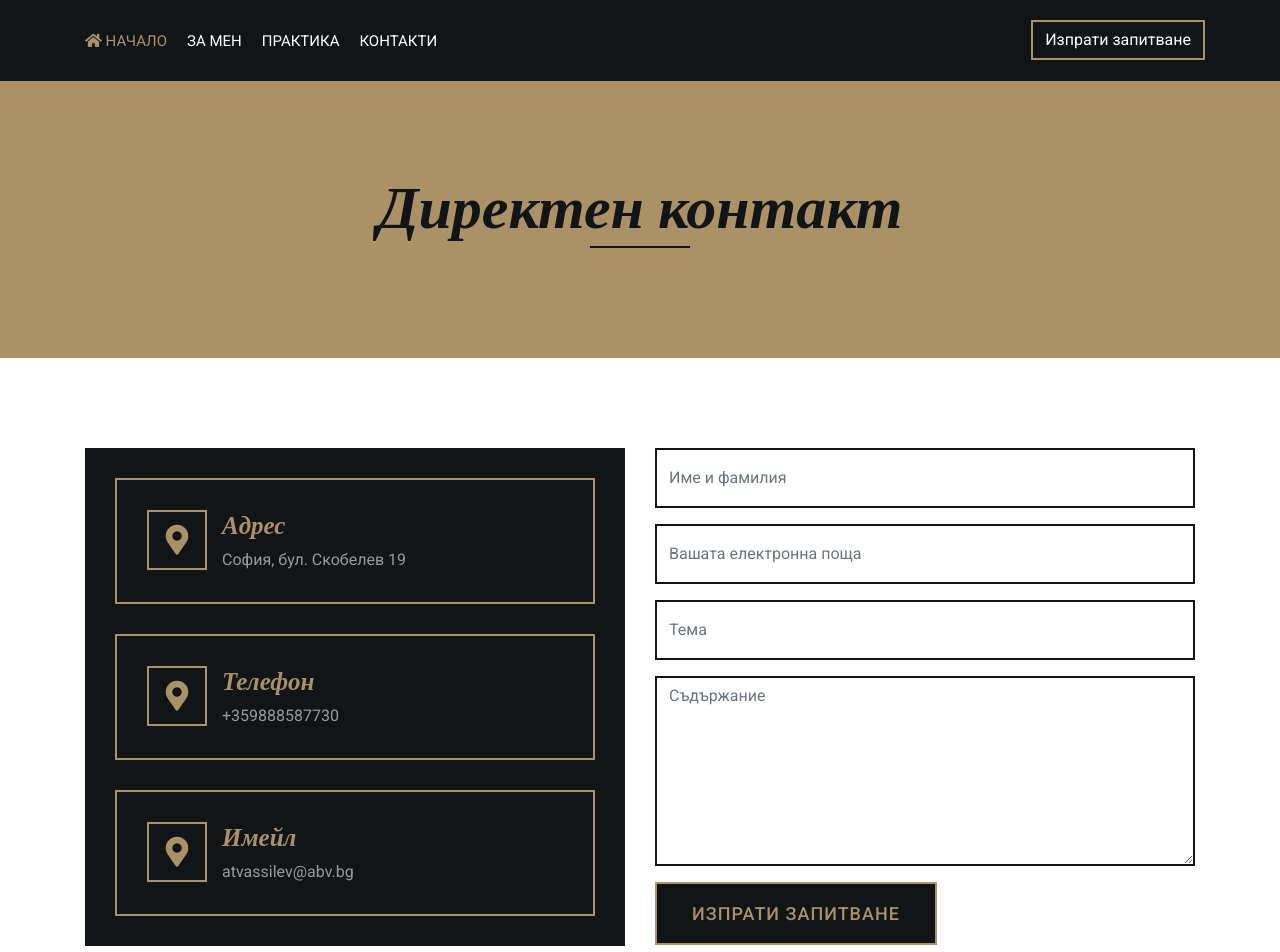
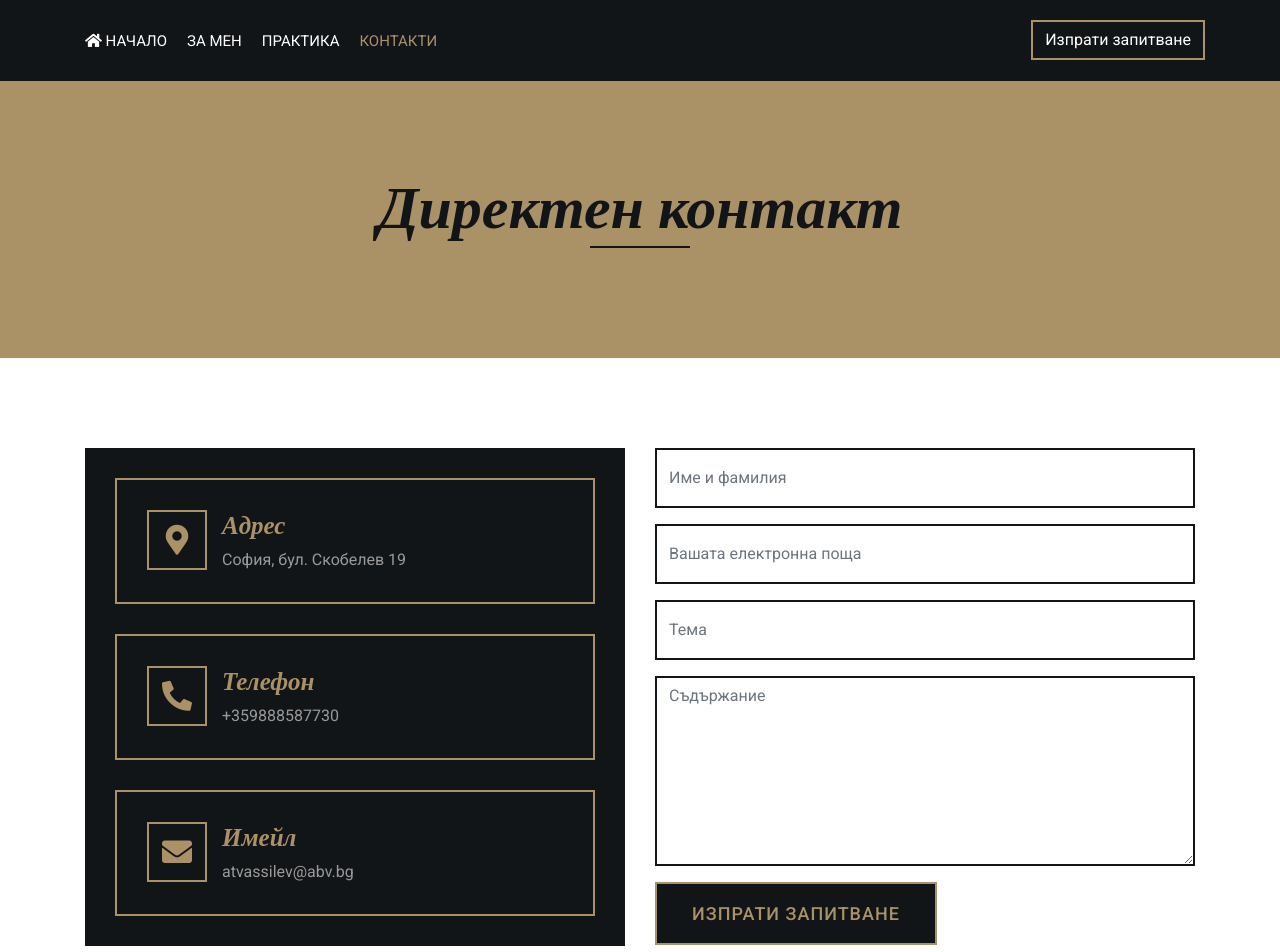
Before and after one commit to AtiVassileva/law-firm-vassilev, a React (Create React App) app in the folder vassilev-law-firm/: page /contact in a window 1280 px wide. Shown: the top 952 px of the page. Built offline with nearby package versions, Linux system fonts and the light colour scheme.

Commit message:
Improved navigation paths

```diff
--- a/vassilev-law-firm/src/components/Contact/ContactInfo.js
+++ b/vassilev-law-firm/src/components/Contact/ContactInfo.js
@@ -4,9 +4,21 @@ const ContactInfo = () => {
     return (
         <div className="col-md-6">
             <div className="contact-info">
-                <ContactItem heading="Адрес" text="София, бул. Скобелев 19"/>
-                <ContactItem heading="Телефон" text="+359888587730"/>
-                <ContactItem heading="Имейл" text="atvassilev@abv.bg"/>
+                <ContactItem
+                icon="fa fa-map-marker-alt"
+                heading="Адрес"
+                text="София, бул. Скобелев 19"
+                />
+                <ContactItem
+                icon="fa fa-phone-alt"
+                heading="Телефон"
+                text="+359888587730"
+                />
+                <ContactItem
+                icon="fa fa-envelope"
+                heading="Имейл"
+                text="atvassilev@abv.bg"
+                />
             </div>
         </div>
     );
--- a/vassilev-law-firm/src/components/Contact/ContactItem.js
+++ b/vassilev-law-firm/src/components/Contact/ContactItem.js
@@ -1,7 +1,7 @@
-const ContactItem = ({heading, text}) => {
+const ContactItem = ({icon, heading, text}) => {
     return (
         <div className="contact-item">
-            <i className="fa fa-map-marker-alt"></i>
+            <i className={icon}></i>
             <div className="contact-text">
                 <h2>{heading}</h2>
                 <p>{text}</p>
--- a/vassilev-law-firm/src/components/NavMenu.js
+++ b/vassilev-law-firm/src/components/NavMenu.js
@@ -1,6 +1,15 @@
 import { Link } from 'react-router-dom';
+import { useLocation } from 'react-router-dom';
 
 const NavMenu = () => {
+    const location = useLocation().pathname;
+
+    const getClassNames = (path) => {
+        return location === path
+            ? 'nav-item nav-link active'
+            : 'nav-item nav-link';
+    };
+
     return (
         <div className="nav-bar">
             <div className="container-fluid">
@@ -8,13 +17,23 @@ const NavMenu = () => {
 
                     <div className="collapse navbar-collapse justify-content-between" id="navbarCollapse">
                         <div className="navbar-nav mr-auto">
-                            <Link to="/" className="nav-item nav-link active">
+                            <Link to="/"
+                                className={getClassNames('/')}>
                                 <i className="fa fa-home"></i>
                                 &nbsp;Начало
                             </Link>
-                            <Link to="/about" className="nav-item nav-link">За мен</Link>
-                            <Link to="/practice" className="nav-item nav-link">Практика</Link>
-                            <Link to="/contact" className="nav-item nav-link">Контакти</Link>
+                            <Link to="/about"
+                                className={getClassNames('/about')}>
+                                За мен
+                            </Link>
+                            <Link to="/practice"
+                                className={getClassNames('/practice')}>
+                                Практика
+                            </Link>
+                            <Link to="/contact"
+                                className={getClassNames('/contact')}>
+                                Контакти
+                            </Link>
 
                         </div>
                         <div className="ml-auto">
```
